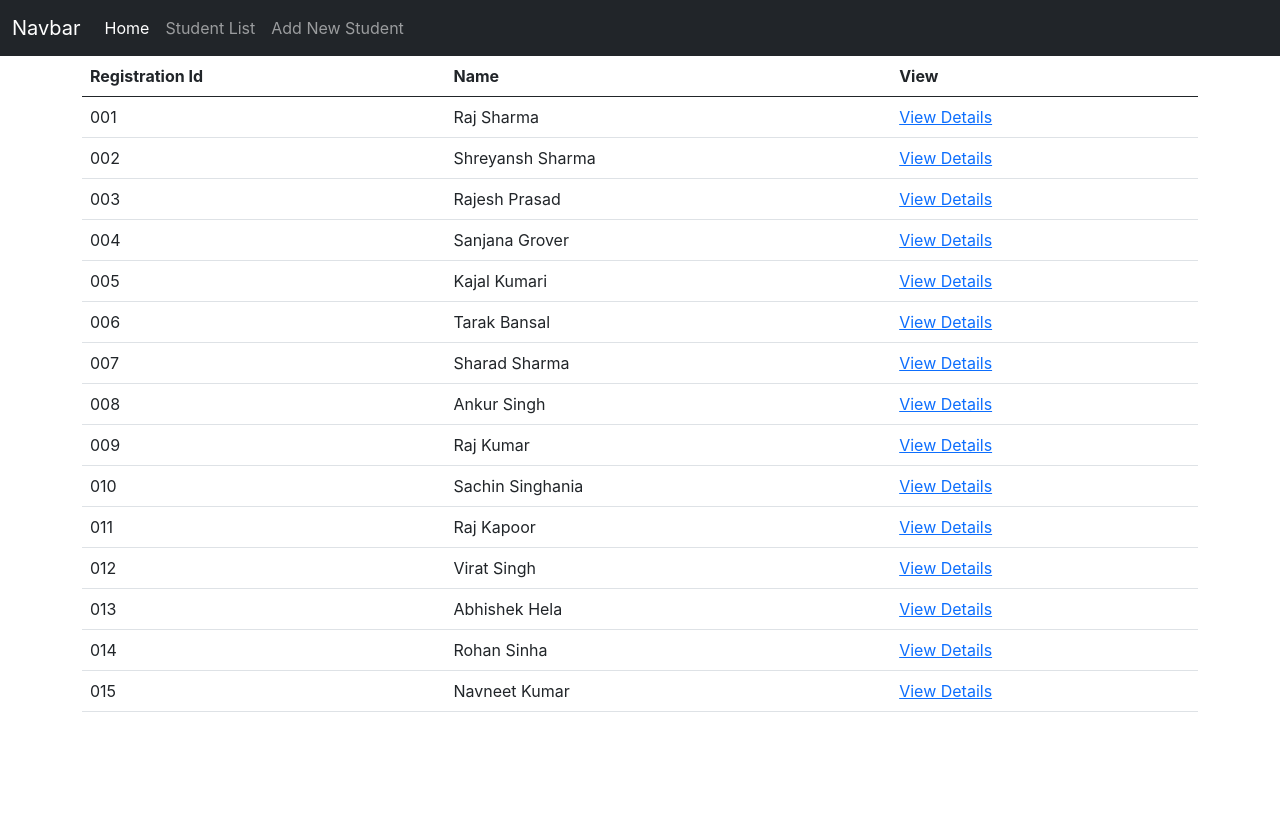
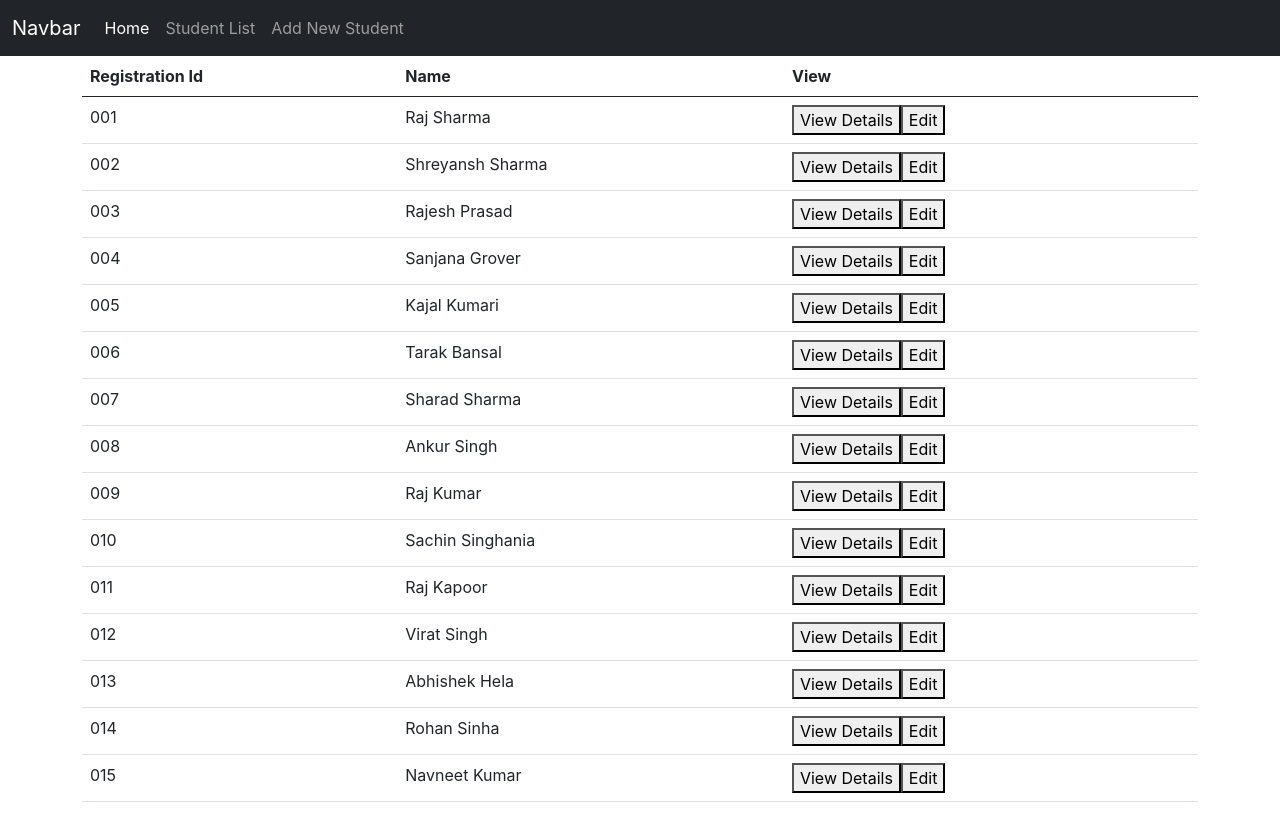
Before and after one commit to razi1998/mock-app, a React (Create React App) app: page /students in a window 1280 px wide. Built offline with nearby package versions, Linux system fonts and the light colour scheme.

Commit message:
link converted to buttons in action coloumn

```diff
--- a/src/ChildComponent.jsx
+++ b/src/ChildComponent.jsx
@@ -5,7 +5,7 @@ const ChildComponent = (props) => {
     const { students } = props;
     return (
         <div className="container">
-            <table className="table  table-hover ">
+            <table className="table table-hover ">
                 <thead>
                     <tr>
                         <th scope="col">Registration Id</th>
@@ -19,8 +19,13 @@ const ChildComponent = (props) => {
                             <tr key={student.id}>
                                 <td>{student?.id}</td>
                                 <td>{student?.FirstName} {student?.LastName}</td>
-                                <td>
-                                    <Link to={`/student/${student?.id}`}>View Details</Link>
+                                <td >
+                                    <Link to={`/student/${student?.id}`}>
+                                        <button className="action">View Details</button>
+                                    </Link>
+                                    <Link to={`/edit/${student.id}`}>
+                                        <button className="actions">Edit</button>
+                                    </Link>
                                 </td>
                             </tr>)
                     }
```
